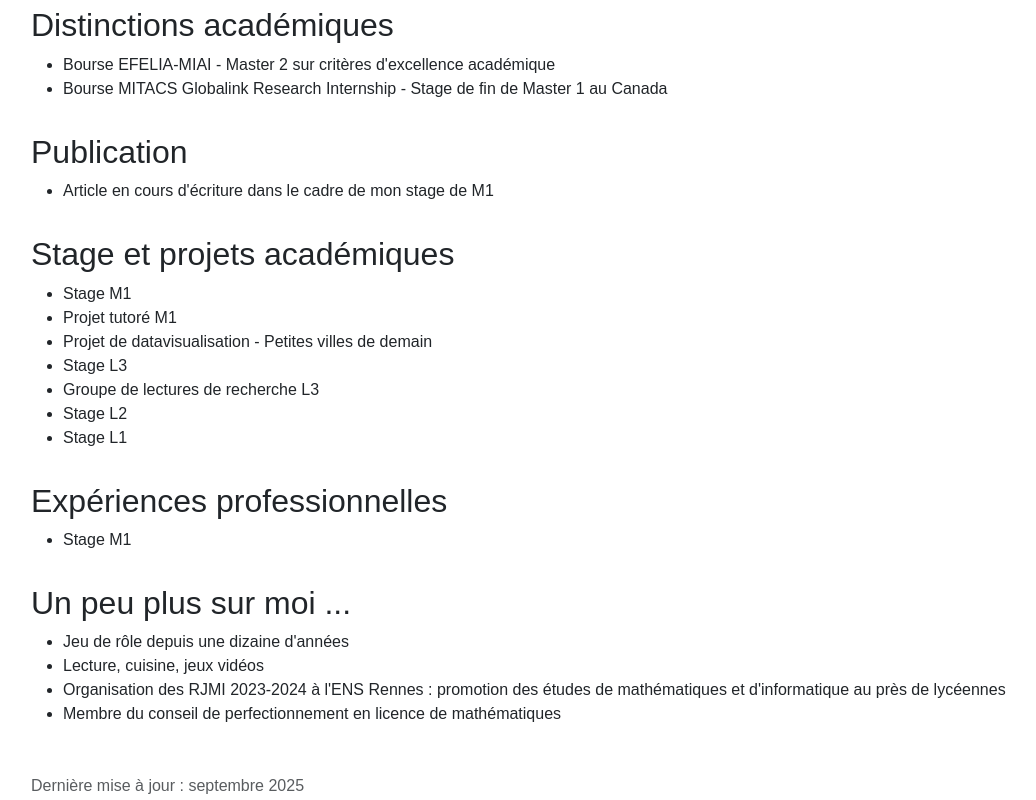
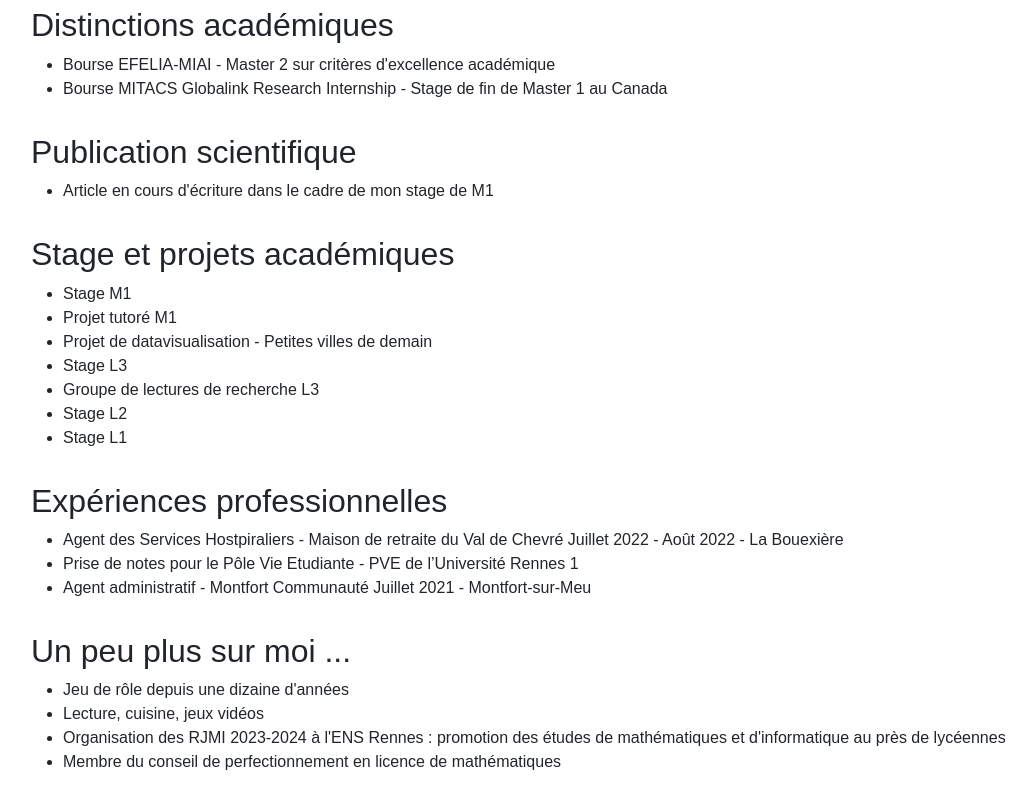
Before and after one commit to malnoe/resume, a plain HTML site: page index.html in a window 1280 px wide. Shown: the part 488-1288 px from the top of the page, without its empty margins (1-1037 px from the left). Drawn offline with nearby package versions, Linux system fonts and the light colour scheme.

Commit message:
expériences professionnelles,

```diff
--- a/index.html
+++ b/index.html
@@ -40,7 +40,7 @@
 
 
   <section class="section">
-    <h2>Publication</h2>
+    <h2>Publication scientifique</h2>
     <ul>
       <li>Article en cours d'écriture dans le cadre de mon stage de M1</li>
     </ul>
@@ -64,7 +64,9 @@
   <section class="section">
     <h2>Expériences professionnelles</h2>
     <ul>
-      <li>Stage M1</li>
+      <li>Agent des Services Hostpiraliers - Maison de retraite du Val de Chevré Juillet 2022 - Août 2022 - La Bouexière</li>
+      <li>Prise de notes pour le Pôle Vie Etudiante - PVE de l’Université Rennes 1</li>
+      <li>Agent administratif - Montfort Communauté Juillet 2021 - Montfort-sur-Meu</li>
     </ul>
   </section>
 
```
